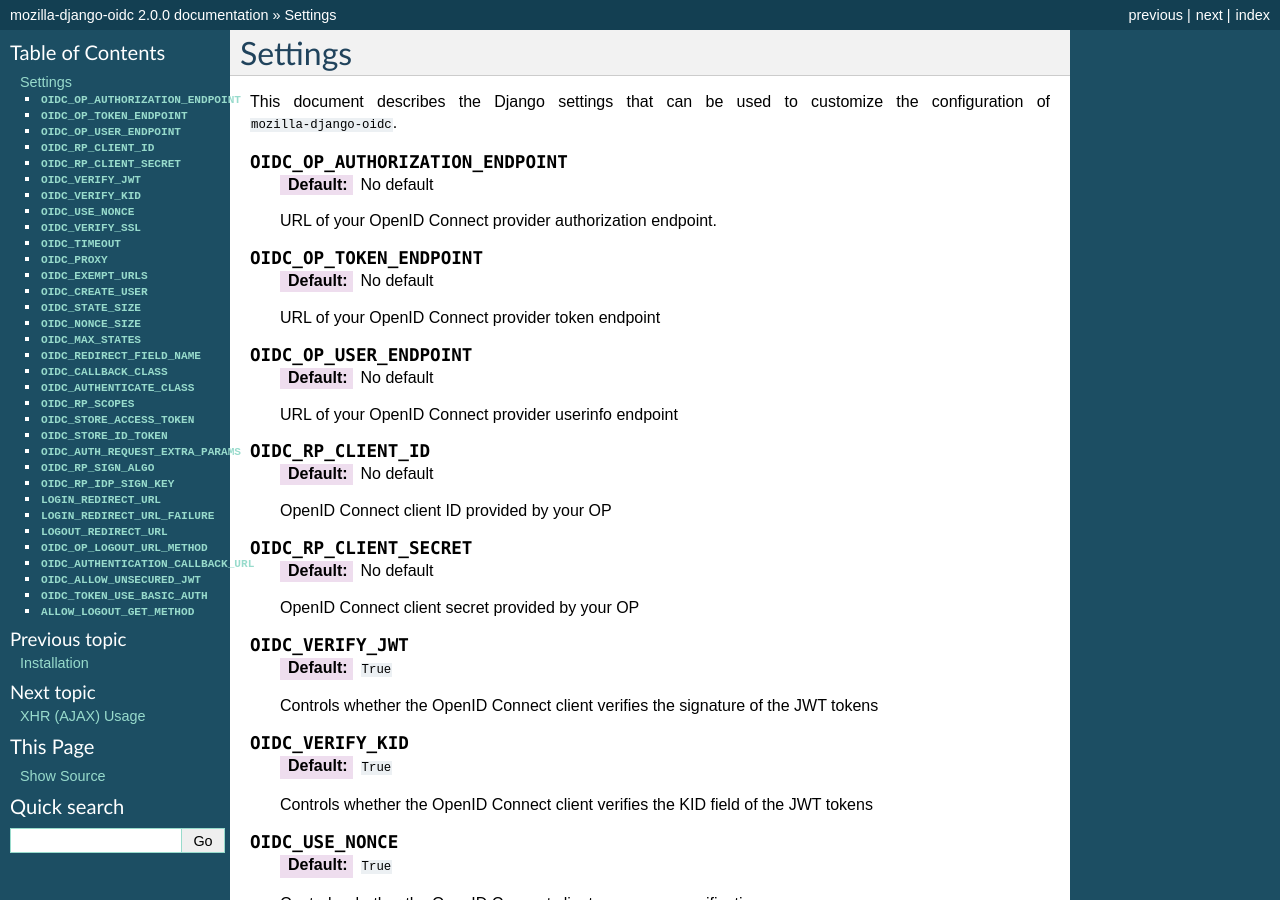
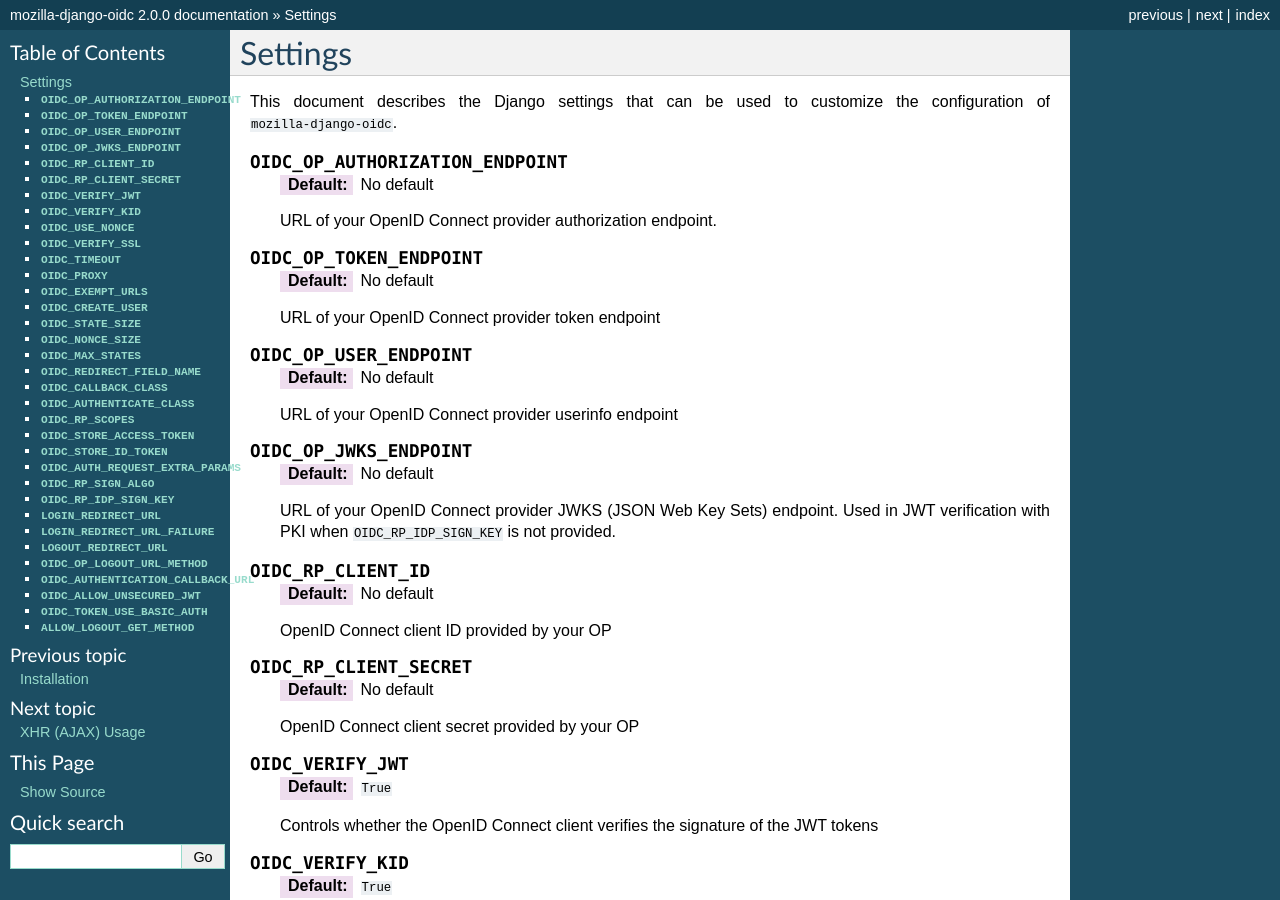
Before and after one commit to mozilla/mozilla-django-oidc, a Sphinx documentation site: the page built from docs/settings.rst, in a window 1280 px wide and 900 px high. Built offline with Sphinx 7.4.7, drawn with Linux system fonts in a browser that asks for light colours; pages that are not in the unit, such as notebooks, are missing from menus.

Commit message:
Document OIDC_OP_JWKS_ENDPOINT

```diff
--- a/docs/settings.rst
+++ b/docs/settings.rst
@@ -22,6 +22,14 @@
    :default: No default
 
    URL of your OpenID Connect provider userinfo endpoint
+
+.. py:attribute:: OIDC_OP_JWKS_ENDPOINT
+
+   :default: No default
+
+   URL of your OpenID Connect provider JWKS (JSON Web Key Sets) endpoint.
+   Used in JWT verification with PKI when ``OIDC_RP_IDP_SIGN_KEY`` is not
+   provided.
 
 .. py:attribute:: OIDC_RP_CLIENT_ID
 
```
